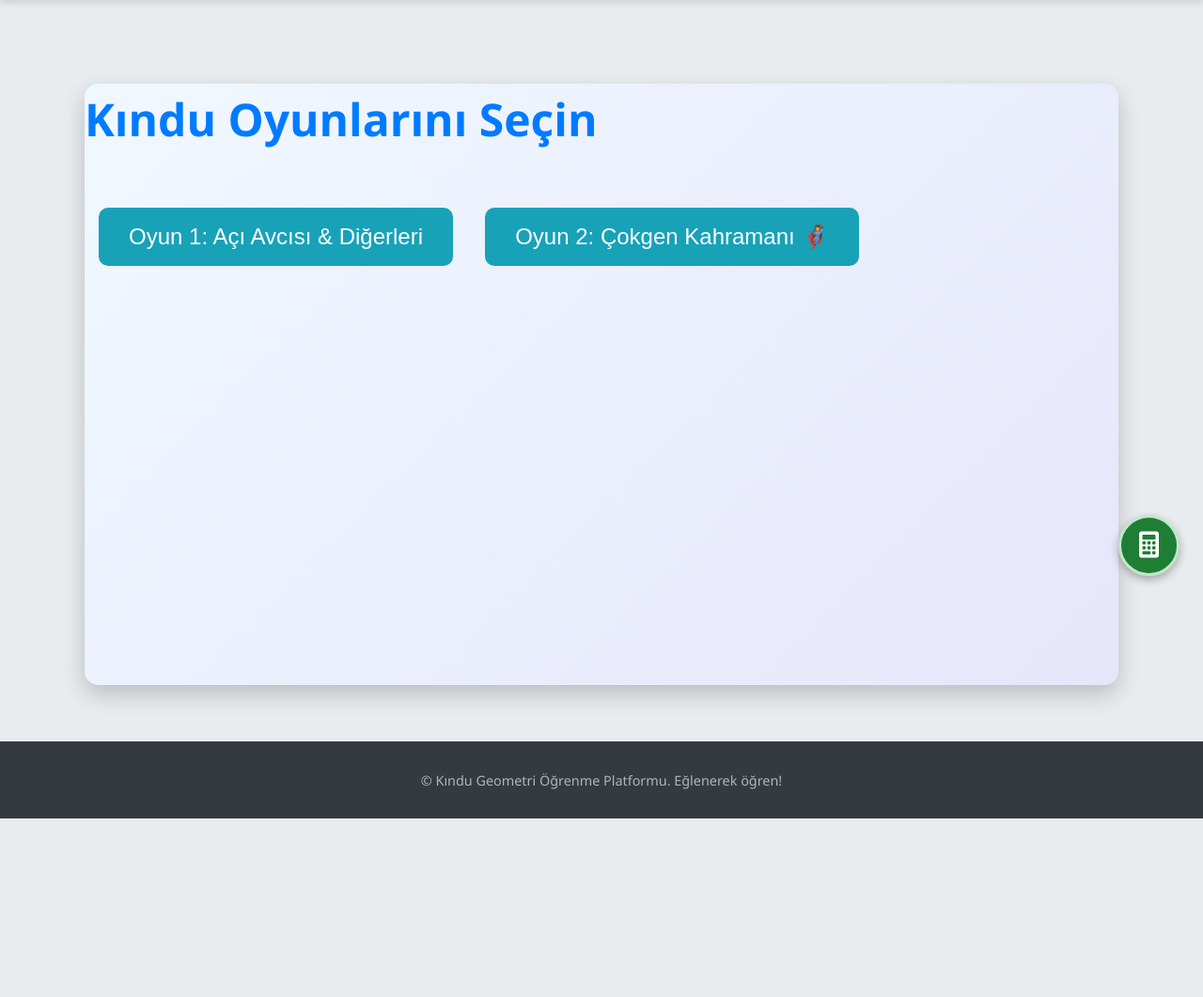
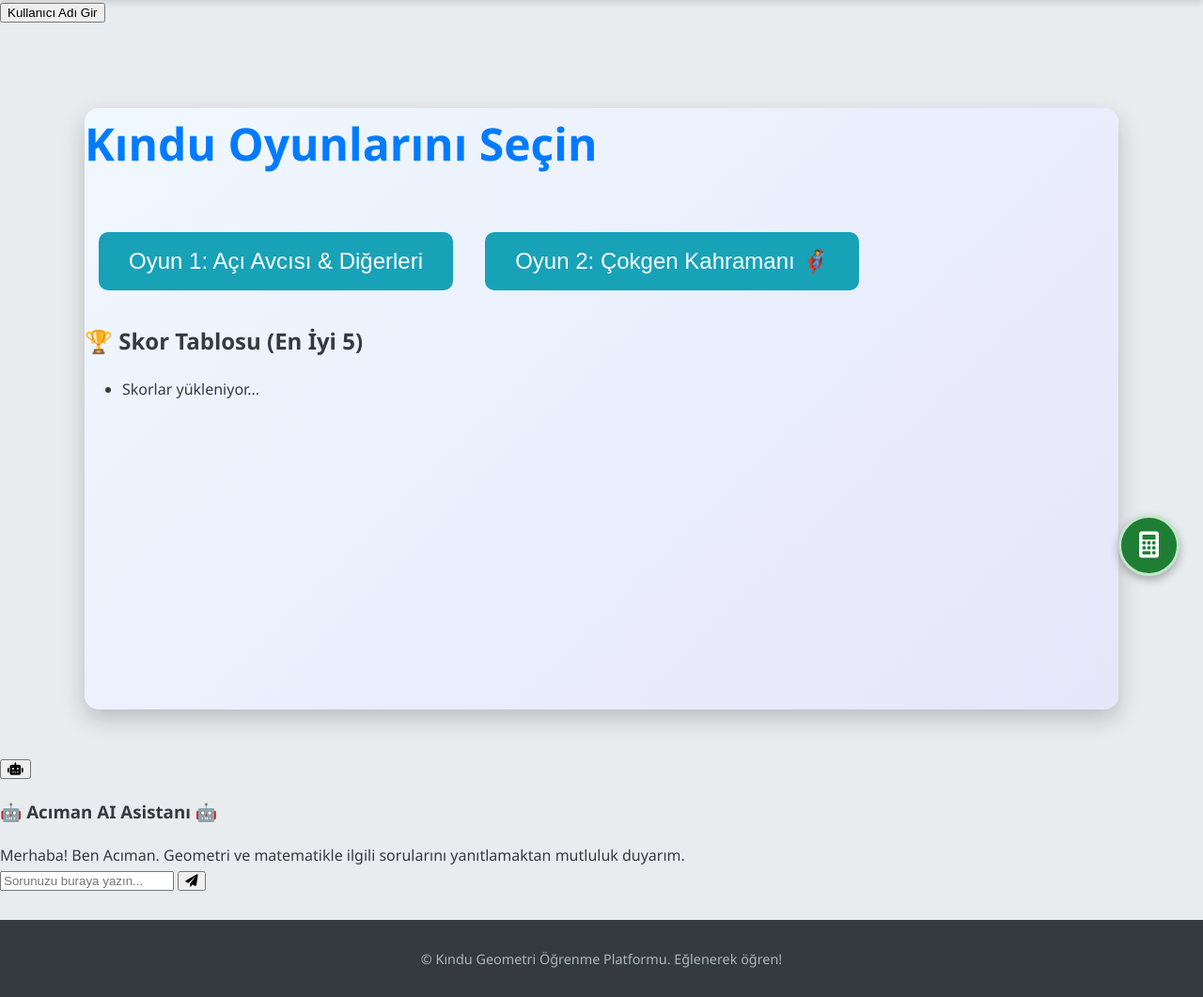
Before and after one commit to isikhan6282/K-ndu, a plain HTML site: page index.html in a window 1280 px wide. Shown: the part 162-1223 px from the top of the page at 94% size. Before the commit the page ends 1033 px from the top, so only its background shows below. Drawn offline with Linux system fonts and the light colour scheme.

Commit message:
Add scoring and AI assistant features to index.html

```diff
--- a/index.html
+++ b/index.html
@@ -23,6 +23,11 @@
         </nav>
     </header>
 
+    <div id="account-status">
+        <span id="welcome-message"></span>
+        <button id="login-logout-button">Kullanıcı Adı Gir</button>
+    </div>
+
     <main id="ana-icerik">
 
         <section id="menu-ekrani" style="display: none;">
@@ -35,12 +40,19 @@
                     Oyun 2: Çokgen Kahramanı 🦸‍♀️
                 </button>
             </div>
+
+            <div id="scoreboard-container">
+                <h2>🏆 Skor Tablosu (En İyi 5)</h2>
+                <ul id="high-scores">
+                    <li>Skorlar yükleniyor...</li>
+                </ul>
+            </div>
         </section>
 
         <section id="kindu-oyun-alani" style="display: none;">
 
             <div id="aci-avcisi-oyun" class="konu-modul oyun-alani">
-                <h2>🎯 Açı Avcısı: Paralel Doğrular ve Kesen</h2>
+                <h2>🎯 Açı Avcısı: Paralel Doğrular ve Kesen (Puan: +50)</h2>
                 <div class="oyun-icerik">
                     <div id="cizim-alani">
                         <svg id="geometri-svg" width="400" height="300" viewBox="0 0 400 300">
@@ -68,7 +80,7 @@
             </div>
 
             <div id="cember-oyunu" class="konu-modul oyun-alani cember-tema">
-                <h2>⚪ Çember: Yarıçap Avı</h2>
+                <h2>⚪ Çember: Yarıçap Avı (Puan: +30)</h2>
                 <div class="oyun-icerik">
                     <div class="veri-bilgi">
                         <p>Merkez $M$: (<span id="merkez-x">?</span>, <span id="merkez-y">?</span>)</p>
@@ -84,7 +96,7 @@
             </div>
 
             <div id="cokgen-oyunu" class="konu-modul oyun-alani cokgen-tema">
-                <h2>🔺 Çokgenler: Köşegen Sayacı</h2>
+                <h2>🔺 Çokgenler: Köşegen Sayacı (Puan: +20)</h2>
                 <div class="oyun-icerik">
                     <div class="veri-bilgi">
                         <p>Kenar Sayısı ($n$): <span id="kenar-sayisi">?</span></p>
@@ -119,6 +131,23 @@
 
     </main>
 
+    <button id="aciman-button" title="Acıman AI Asistanı Aç/Kapa">
+        <i class="fas fa-robot"></i>
+    </button>
+
+    <div id="aciman-assistant" class="hidden">
+        <h3>🤖 Acıman AI Asistanı 🤖</h3>
+        <div id="chat-history">
+            <div class="message aciman-message">
+                Merhaba! Ben Acıman. Geometri ve matematikle ilgili sorularını yanıtlamaktan mutluluk duyarım.
+            </div>
+        </div>
+        <div class="chat-input-area">
+            <input type="text" id="aciman-input" placeholder="Sorunuzu buraya yazın...">
+            <button id="aciman-send-button"><i class="fas fa-paper-plane"></i></button>
+        </div>
+    </div>
+
     <button id="calc-button" title="Hesap Makinesi Aç/Kapa">
         <i class="fas fa-calculator"></i>
     </button>
```
